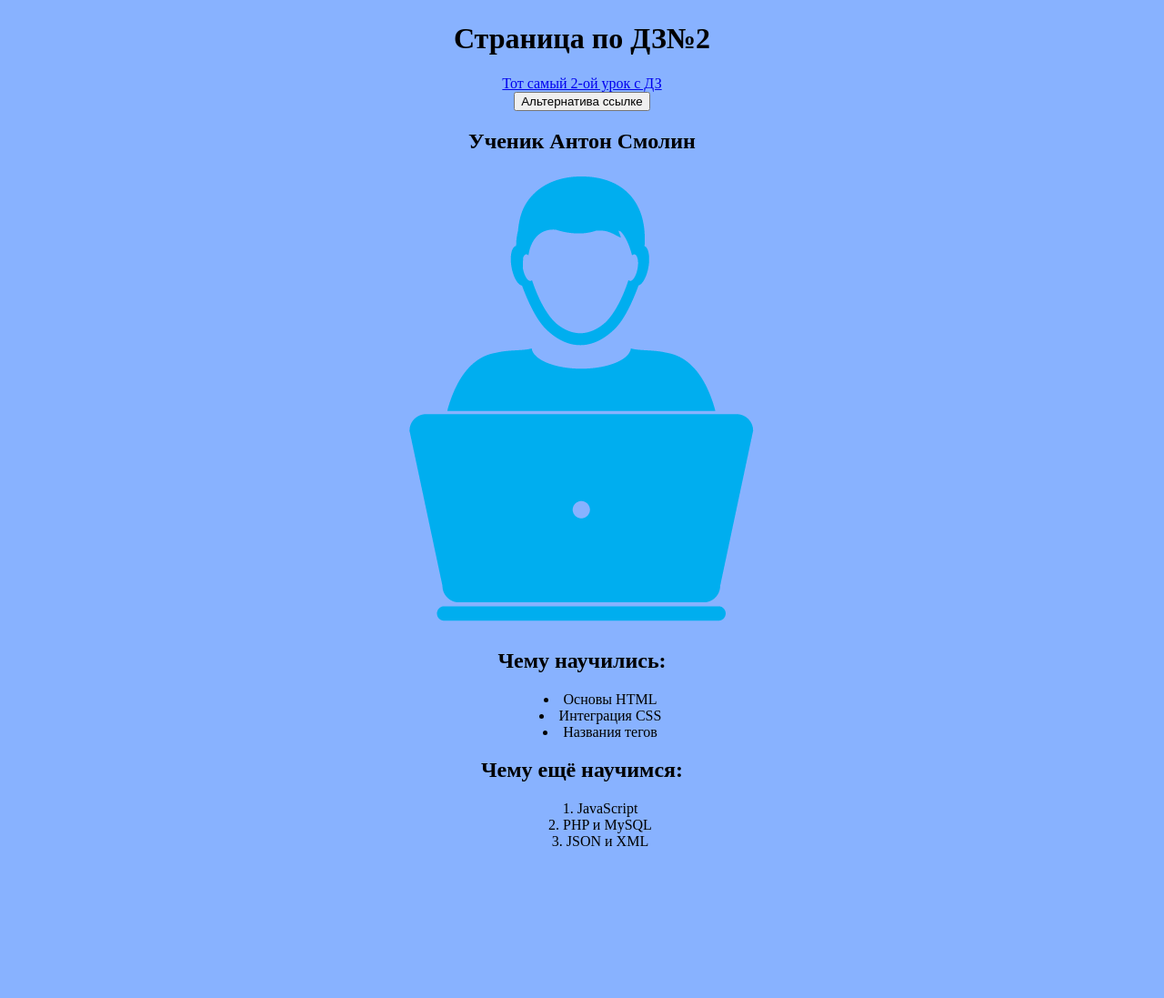
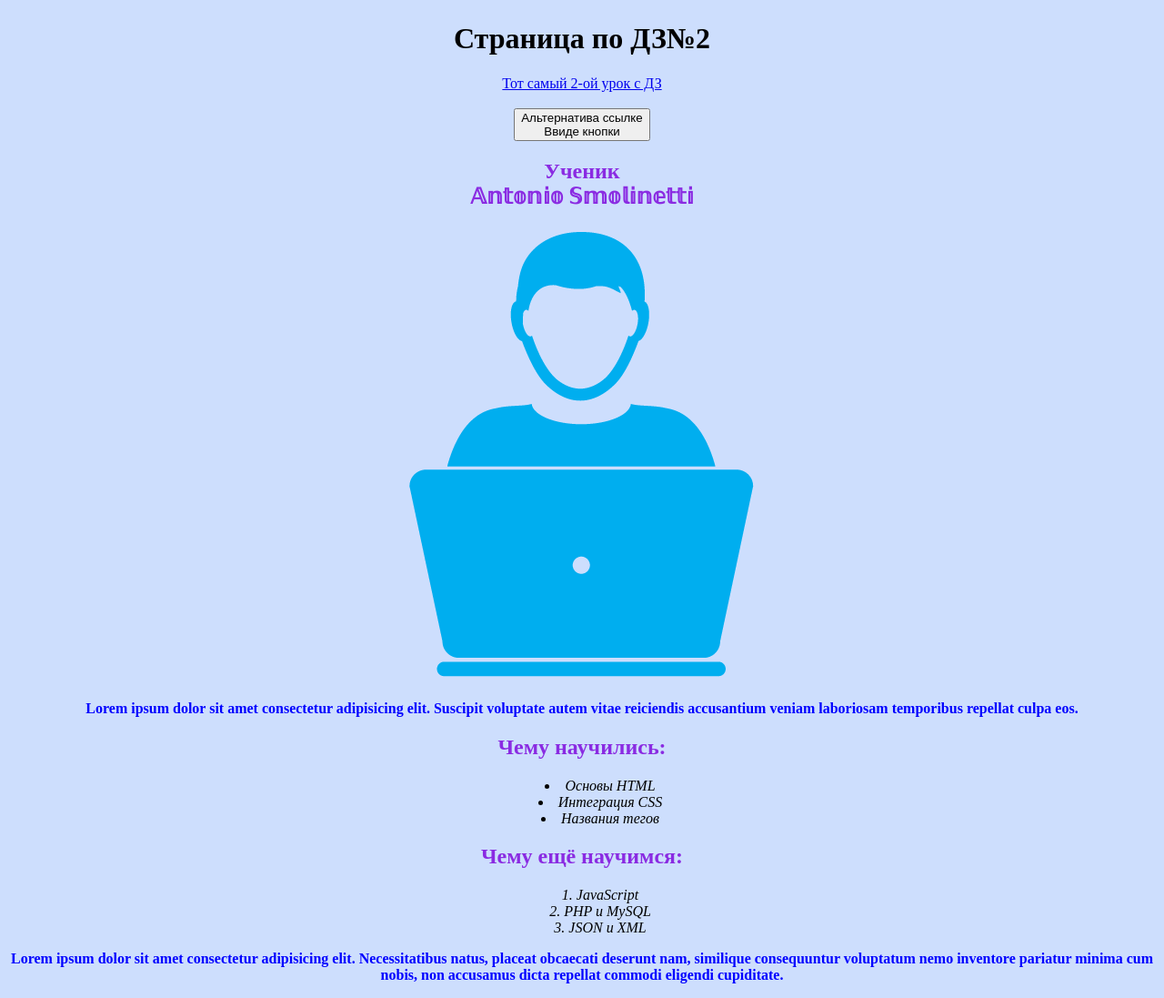
Before and after one commit to Smolinetti/Web_tasks, a PHP site: page / in a window 1280 px wide. Shown: the part 309-1406 px from the top of the page at 91% size. Before the commit the page ends 1239 px from the top, so only its background shows below. Run offline with PHP 8.4, Linux system fonts and the light colour scheme.

Commit message:
Complited Task_2

```diff
--- a/Task_2/CSS/style.css
+++ b/Task_2/CSS/style.css
@@ -1,8 +1,21 @@
 html {
-    background-color: rgb(136, 178, 255);
+    background-color: rgb(205, 222, 253);
     text-align: center;
 }
 
 .marker_center {
-    list-style-position: inside;
+    list-style-position:inside;
 }
+
+p {
+    color: blue;
+    font-weight: bold;
+}
+
+h2 {
+    color: blueviolet;
+}
+
+li {
+    font-style: italic;
+}
--- a/Task_2/index.html
+++ b/Task_2/index.html
@@ -16,15 +16,20 @@
 
 
 <a href="https://gb.ru/lessons/282412/homework">Тот самый 2-ой урок с ДЗ</a>
+<br><br>
 
 <form>
-    <button type="submit" formaction="https://gb.ru/lessons/282412/homework">Альтернатива ссылке</button>
+    <button type="submit" formaction="https://gb.ru/lessons/282412/homework">Альтернатива ссылке<br>Ввиде кнопки</button>
 </form>
 
 
-<H2>Ученик Антон Смолин</H2>
+<H2>Ученик<br>𝔸𝕟𝕥𝕠𝕟𝕚𝕠 𝕊𝕞𝕠𝕝𝕚𝕟𝕖𝕥𝕥𝕚</H2>
 
 <img src="img/education2.png" alt="education">
+
+<p>
+    Lorem ipsum dolor sit amet consectetur adipisicing elit. Suscipit voluptate autem vitae reiciendis accusantium veniam laboriosam temporibus repellat culpa eos.
+</p>
 
 <h2>Чему научились:</h2>
 <ul class="marker_center">
@@ -38,6 +43,9 @@
     <li>PHP и MySQL</li>
     <li>JSON и XML</li>
 </ol>
+
+<p>Lorem ipsum dolor sit amet consectetur adipisicing elit. Necessitatibus natus, placeat obcaecati deserunt nam, similique consequuntur voluptatum nemo inventore pariatur minima cum nobis, non accusamus dicta repellat commodi eligendi cupiditate.</p>
+
 </body>
 
 </html>
```
